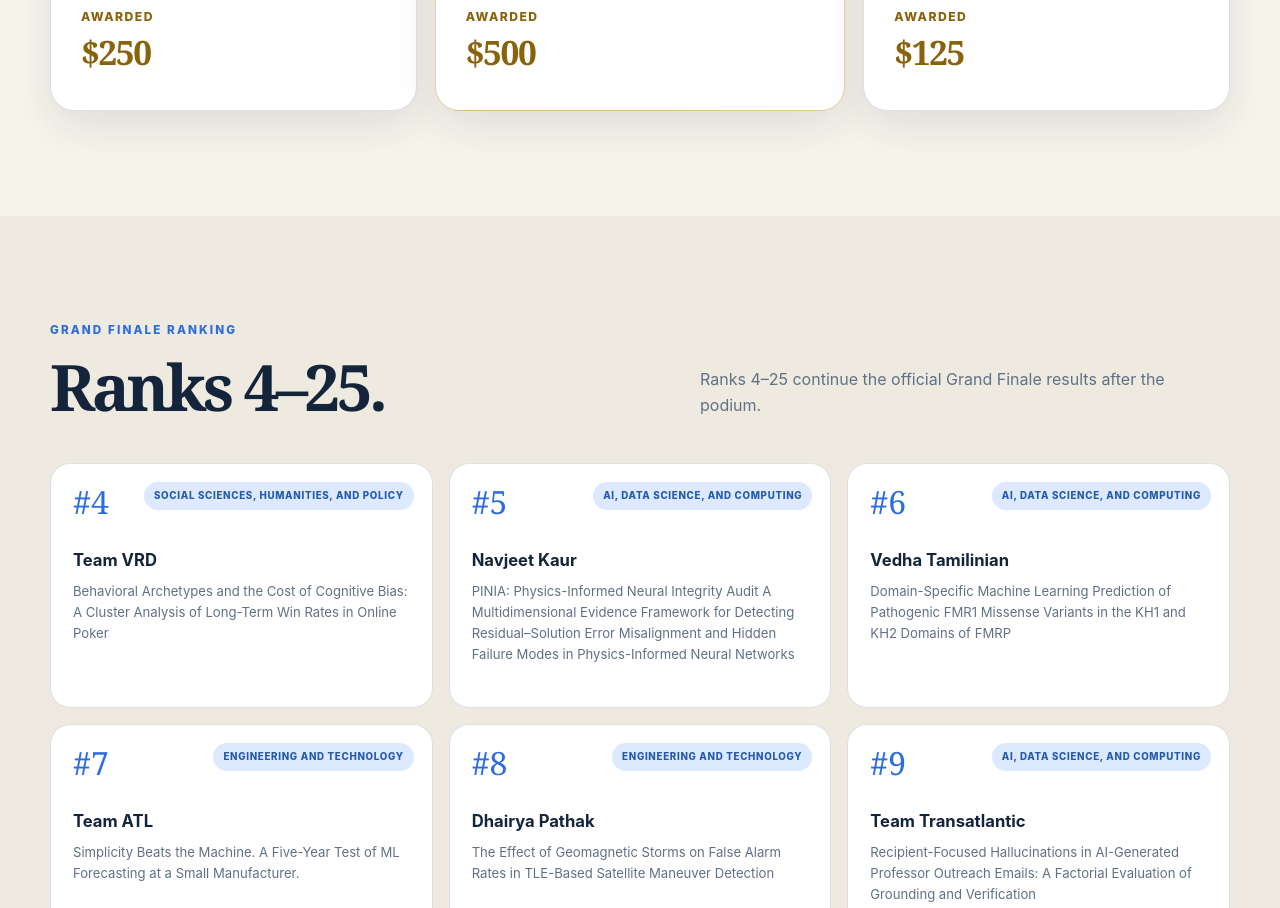
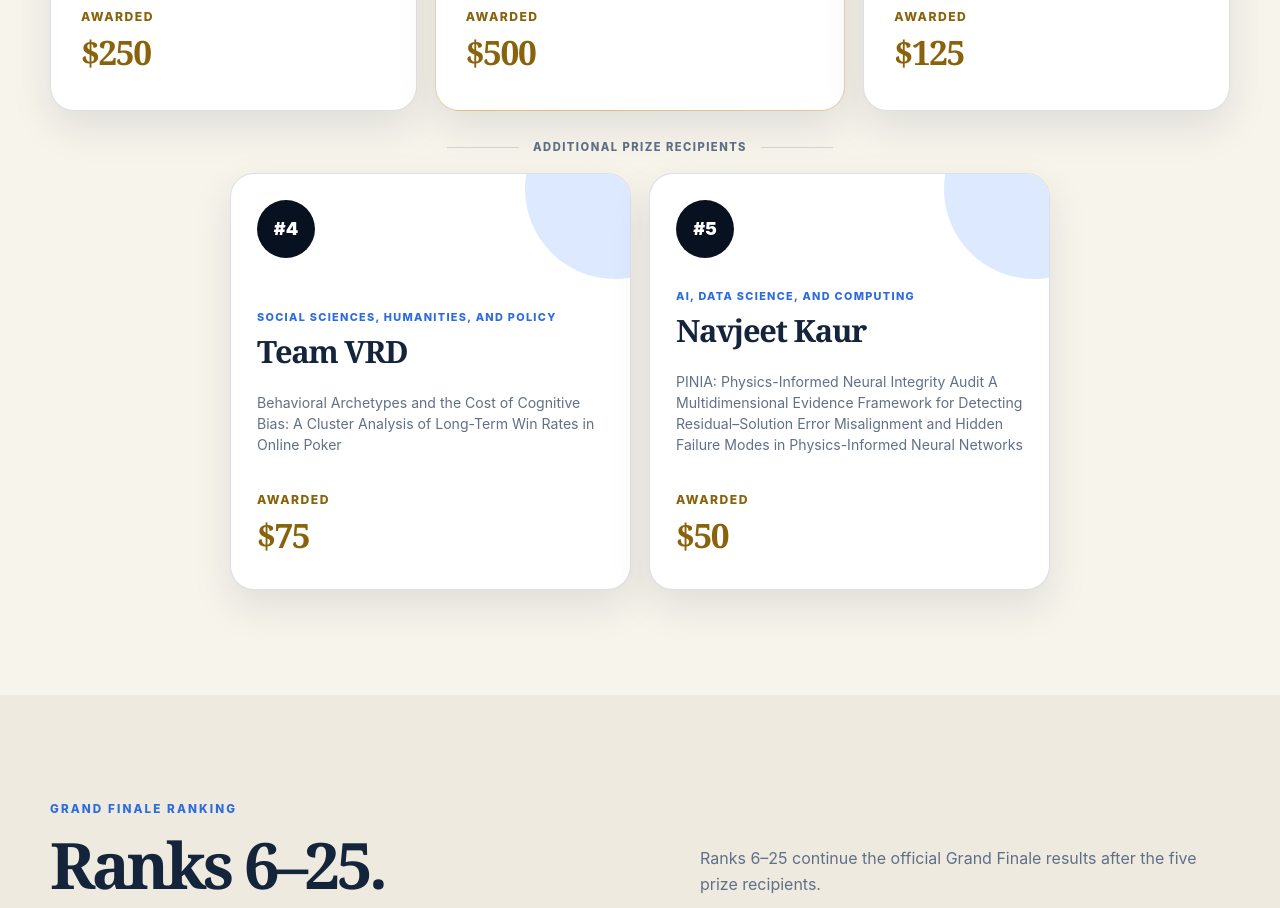
Before and after one commit to herachxx/NSRI-research-hackathon, a website: page winners.html in a window 1280 px wide. Shown: the part 1500-2408 px from the top of the page. Drawn offline with Linux system fonts and the light colour scheme.

Commit message:
Add fourth and fifth place awards

```diff
--- a/assets/results.css
+++ b/assets/results.css
@@ -167,6 +167,13 @@ button,input{font:inherit}
 .podium-card .project{color:var(--muted);font-size:.88rem;line-height:1.5}
 .prize{margin-top:20px;font-size:.76rem;text-transform:uppercase;letter-spacing:.12em;font-weight:850;color:#89620c}
 .prize strong{display:block;font-family:Georgia,serif;font-size:2.1rem;letter-spacing:-.04em}
+.additional-prizes{margin-top:28px}
+.additional-prizes-head{display:flex;align-items:center;justify-content:center;gap:14px;margin-bottom:16px;color:var(--muted);font-size:.7rem;font-weight:850;letter-spacing:.13em;text-transform:uppercase}
+.additional-prizes-head::before,.additional-prizes-head::after{content:"";width:72px;height:1px;background:var(--line)}
+.additional-prize-grid{display:grid;grid-template-columns:repeat(2,minmax(0,1fr));gap:18px;max-width:820px;margin-inline:auto}
+.podium-card.secondary{min-height:325px;padding:26px}
+.podium-card.secondary .rank-disc{width:58px;height:58px;font-size:1.12rem}
+.podium-card.secondary h3{font-size:clamp(1.45rem,2.4vw,2rem)}
 .card-link{position:absolute;inset:0;z-index:2;border-radius:inherit}
 .card-link:focus{outline:3px solid var(--blue);outline-offset:4px}
 
@@ -305,7 +312,7 @@ button,input{font:inherit}
   .hero-orbit{max-width:510px;width:90%;margin-inline:auto}
   .metrics-grid{grid-template-columns:repeat(2,1fr)}
   .metric:nth-child(2){border-right:0}.metric:nth-child(-n+2){border-bottom:1px solid var(--line)}
-  .podium{grid-template-columns:1fr}.podium-card,.podium-card.first{min-height:360px}.podium-card.first{order:-1}
+  .podium{grid-template-columns:1fr}.podium-card,.podium-card.first{min-height:360px}.podium-card.first{order:-1}.podium-card.secondary{min-height:300px}
   .ranked-grid{grid-template-columns:repeat(2,1fr)}
   .finalist-grid{grid-template-columns:repeat(3,1fr)}
   .finalist-card:nth-child(4n+1):nth-last-child(3),.finalist-card:nth-child(4n+1):nth-last-child(3)~.finalist-card{left:auto}
@@ -325,6 +332,7 @@ button,input{font:inherit}
   .float-note.one{right:-5%}.float-note.two{left:-4%}
   .metrics{margin-top:-27px}.metric{padding:20px 17px}.metric strong{font-size:1.8rem}.metric span{font-size:.62rem}
   .section{padding:75px 0}.section-head{display:block}.section-head p:not(.eyebrow){margin-top:18px}
+  .additional-prize-grid{grid-template-columns:1fr}
   .ranked-grid,.finalist-grid,.track-grid,.featured-judges-grid{grid-template-columns:1fr}
   .ranked-card:last-child:nth-child(3n+1){grid-column:auto}
   .video-rail{grid-auto-columns:86vw}
--- a/assets/winners.js
+++ b/assets/winners.js
@@ -6,7 +6,8 @@
     return Number.isInteger(team.rank) && team.rank >= 1 && team.rank <= 100;
   }).sort(function(a,b){ return a.rank-b.rank; });
   var podiumTeams = published.filter(function(team){ return team.rank <= 3; });
-  var ranks4to25 = published.filter(function(team){ return team.rank >= 4 && team.rank <= 25; });
+  var additionalPrizeTeams = published.filter(function(team){ return team.rank >= 4 && team.rank <= 5; });
+  var ranks6to25 = published.filter(function(team){ return team.rank >= 6 && team.rank <= 25; });
   var ranks26to100 = published.filter(function(team){ return team.rank >= 26 && team.rank <= 100; });
   var archiveOnly = teams.filter(function(team){
     return !Number.isInteger(team.rank) || team.rank < 1 || team.rank > 100;
@@ -69,6 +70,17 @@
     '</article>';
   }
 
+  function additionalPrizeCard(team){
+    return '<article class="podium-card secondary reveal">' +
+      '<div class="rank-disc" aria-label="Rank ' + team.rank + '">#' + team.rank + '</div>' +
+      '<div class="podium-track">' + escapeHtml(team.track) + '</div>' +
+      '<h3>' + escapeHtml(team.team) + '</h3>' +
+      '<p class="project">' + escapeHtml(team.title) + '</p>' +
+      '<div class="prize">Awarded<strong>' + escapeHtml(team.prize) + '</strong></div>' +
+      '<a class="card-link" href="' + profileUrl(team) + '" aria-label="Open rank ' + team.rank + ': ' + escapeHtml(team.team) + ' winner profile"></a>' +
+    '</article>';
+  }
+
   function rankedCard(team){
     return '<article class="ranked-card reveal">' +
       '<span class="ranked-number">#' + team.rank + '</span>' +
@@ -95,8 +107,11 @@
     podium.innerHTML = displayOrder.map(podiumCard).join("");
   }
 
+  var additionalPrizeGrid = document.getElementById("additionalPrizeGrid");
+  if(additionalPrizeGrid) additionalPrizeGrid.innerHTML = additionalPrizeTeams.map(additionalPrizeCard).join("");
+
   var rankedGrid = document.getElementById("rankedGrid");
-  if(rankedGrid) rankedGrid.innerHTML = ranks4to25.map(rankedCard).join("");
+  if(rankedGrid) rankedGrid.innerHTML = ranks6to25.map(rankedCard).join("");
 
   var videoRail = document.getElementById("videoRail");
   if(videoRail){
--- a/winners.html
+++ b/winners.html
@@ -12,7 +12,7 @@
   <meta property="og:url" content="https://nsri-hackathon.org/winners">
   <meta property="og:image" content="https://nsri-hackathon.org/assets/summer_research_hackathon_2026_clear.png">
   <link rel="icon" href="assets/nsri-logo-black.svg" type="image/svg+xml">
-  <link rel="stylesheet" href="assets/results.css?v=20260807-2">
+  <link rel="stylesheet" href="assets/results.css?v=20260807-3">
 </head>
 <body>
   <header class="results-header">
@@ -69,14 +69,18 @@
           <p>These teams earned the highest final scores after live presentation review. Select any team to explore its researchers, abstract, and presentation video when available.</p>
         </div>
         <div class="podium" id="podium" aria-live="polite"></div>
+        <div class="additional-prizes">
+          <div class="additional-prizes-head">Additional prize recipients</div>
+          <div class="additional-prize-grid" id="additionalPrizeGrid" aria-live="polite"></div>
+        </div>
       </div>
     </section>
 
     <section class="section section-soft" id="ranked">
       <div class="shell">
         <div class="section-head">
-          <div><p class="eyebrow">Grand Finale ranking</p><h2>Ranks 4–25.</h2></div>
-          <p>Ranks 4–25 continue the official Grand Finale results after the podium.</p>
+          <div><p class="eyebrow">Grand Finale ranking</p><h2>Ranks 6–25.</h2></div>
+          <p>Ranks 6–25 continue the official Grand Finale results after the five prize recipients.</p>
         </div>
         <div class="ranked-grid" id="rankedGrid"></div>
       </div>
@@ -120,6 +124,6 @@
   </footer>
 
   <script src="assets/winners-data.js?v=20260807-2"></script>
-  <script src="assets/winners.js?v=20260807-2"></script>
+  <script src="assets/winners.js?v=20260807-3"></script>
 </body>
 </html>
```
